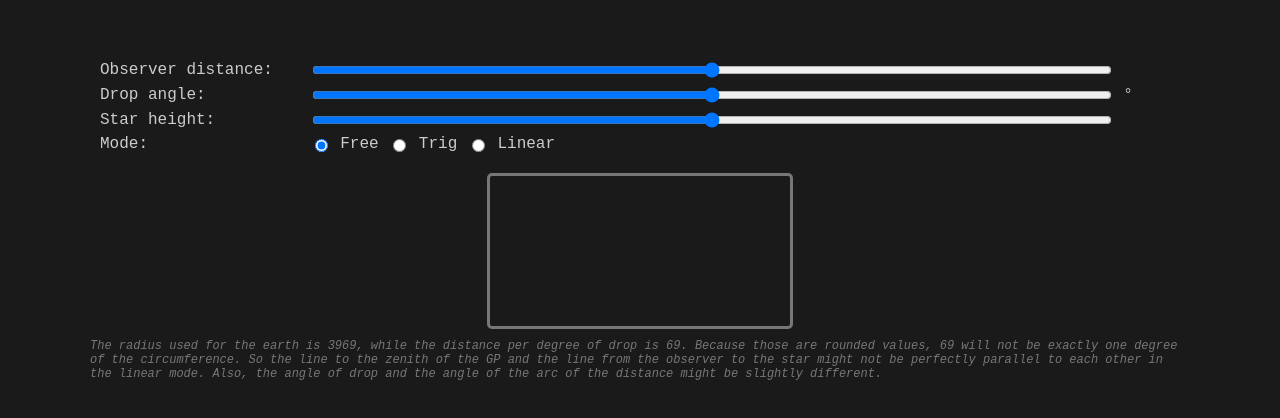
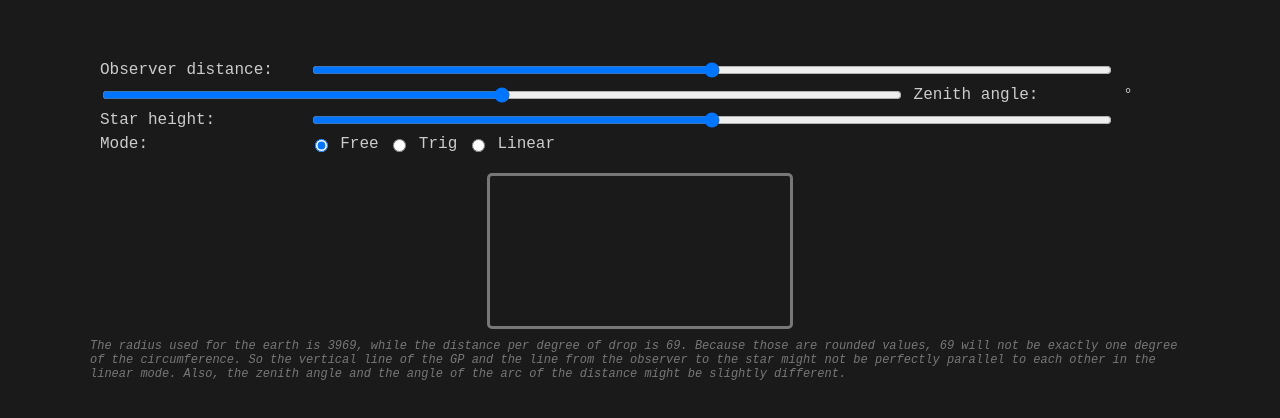
Before and after one commit to onlinebacon/dropangle, a plain HTML site: page index.html in a window 1280 px wide. Drawn offline with Linux system fonts and the light colour scheme; a script that the page names is missing.

Commit message:
Drop -> Zenith

```diff
--- a/index.html
+++ b/index.html
@@ -3,7 +3,7 @@
 	<head>
 		<meta charset="utf-8">
 		<meta name="viewport" content="width=device-width, initial-scale=1">
-		<title>Drop angle</title>
+		<title>Zenith angle</title>
 		<style type="text/css">
 			body {
 				background-color: #1a1a1a;
@@ -58,8 +58,8 @@
 				<div class="value"></div>
 			</div>
 			<div class="input range">
-				<div class="label">Drop angle:</div>
 				<input name="dropAngle" type="range" min="0" max="90" step="0.1">
+				<div class="label">Zenith angle:</div>
 				<div class="value"></div>°
 			</div>
 			<div class="input range">
@@ -76,7 +76,7 @@
 		</div>
 		<canvas></canvas>
 		<div class="ps">
-			The radius used for the earth is 3969, while the distance per degree of drop is 69. Because those are rounded values, 69 will not be exactly one degree of the circumference. So the line to the zenith of the GP and the line from the observer to the star might not be perfectly parallel to each other in the linear mode. Also, the angle of drop and the angle of the arc of the distance might be slightly different.
+			The radius used for the earth is 3969, while the distance per degree of drop is 69. Because those are rounded values, 69 will not be exactly one degree of the circumference. So the vertical line of the GP and the line from the observer to the star might not be perfectly parallel to each other in the linear mode. Also, the zenith angle and the angle of the arc of the distance might be slightly different.
 		</div>
 	</body>
 </html>
```
